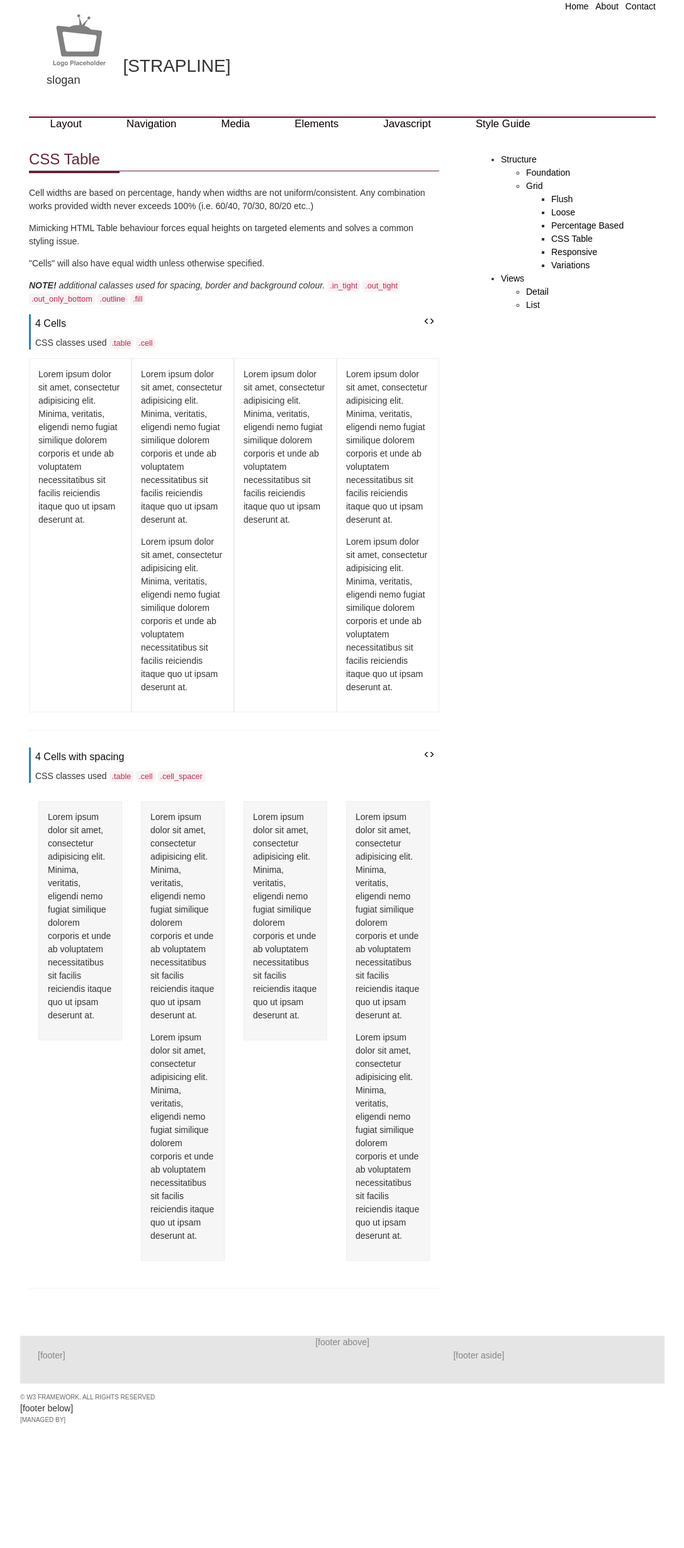
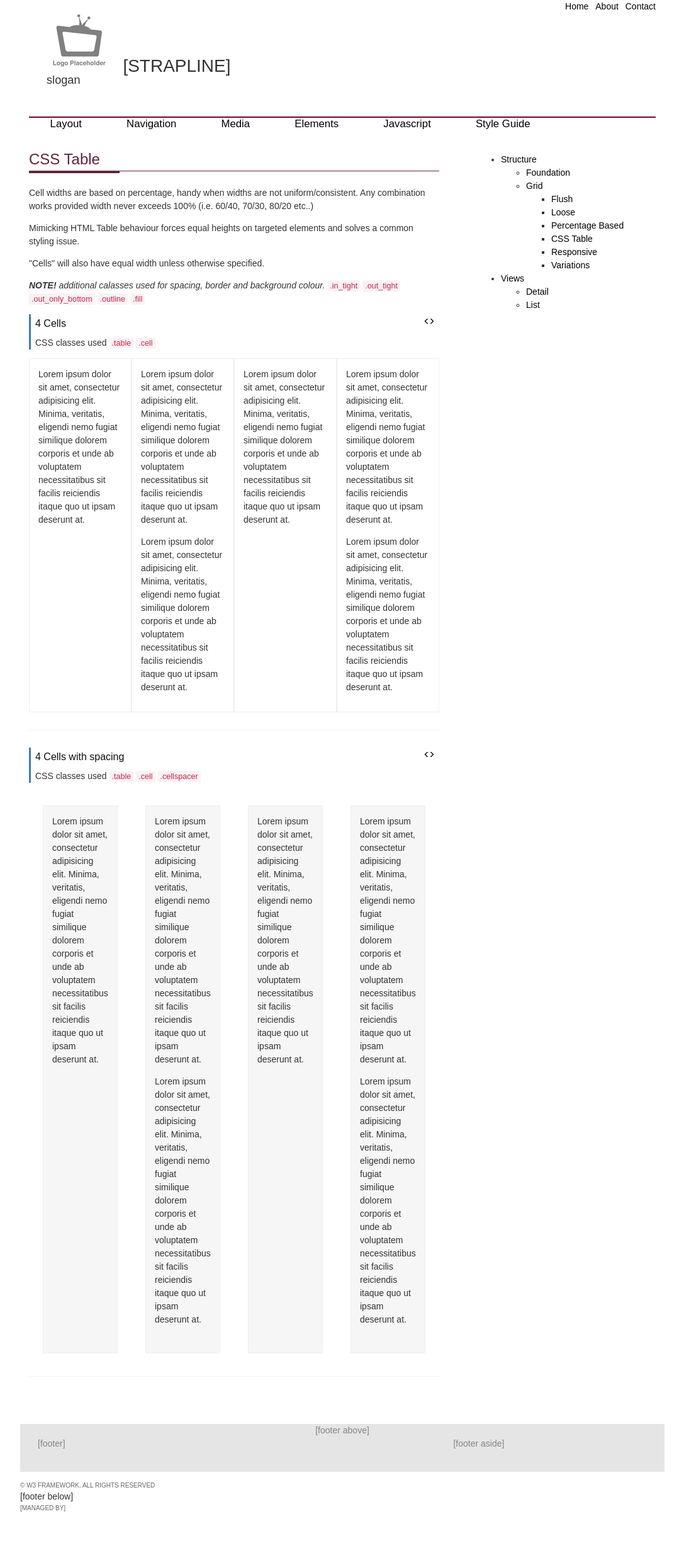
Before and after one commit to 2dpi/templates, a Jekyll site: the page built from www/elements/manual/layout/table.html, in a window 1280 px wide. Shown: the whole page at 63% size, without its empty margins (96-1183 px from the left). Built offline with Jekyll 4.4.1, drawn with Linux system fonts in a browser that asks for light colours; some web fonts are replaced; before the commit the page ends 2318 px from its top, so only the background shows below that.

Commit message:
adding pages

```diff
--- a/www/css/content/grid.css
+++ b/www/css/content/grid.css
@@ -399,7 +399,7 @@
 	float: none;
 	height: 1px;
 }
-.cell_spacer
+.cellspacer
 {
 	height: 100% !important;
 }
--- a/www/elements/manual/layout/table.html
+++ b/www/elements/manual/layout/table.html
@@ -57,18 +57,18 @@ keywords: css3 grid
         <hr>
         <div class="callout">
           <h4>4 Cells with spacing<i class="icon-embed float_right toggle"></i></h4>
-          <p>CSS classes used <code>.table</code> <code>.cell</code> <code>.cell_spacer</code></p>
+          <p>CSS classes used <code>.table</code> <code>.cell</code> <code>.cellspacer</code></p>
         </div>
         <div class="toggle_hide out_tight out_only_bottom table wide_full">
           <div class="cell in_tight">
-            <div class="cell_spacer outline out_tight in_tight fill">
+            <div class="cellspacer outline out_tight in_tight fill">
               <p>
                 Lorem ipsum dolor sit amet, consectetur adipisicing elit. Minima, veritatis, eligendi nemo fugiat similique dolorem corporis et unde ab voluptatem necessitatibus sit facilis reiciendis itaque quo ut ipsam deserunt at.
               </p>
             </div>
           </div>
           <div class="cell in_tight">
-            <div class="cell_spacer outline out_tight in_tight fill">
+            <div class="cellspacer outline out_tight in_tight fill">
               <p>
                 Lorem ipsum dolor sit amet, consectetur adipisicing elit. Minima, veritatis, eligendi nemo fugiat similique dolorem corporis et unde ab voluptatem necessitatibus sit facilis reiciendis itaque quo ut ipsam deserunt at.
               </p>
@@ -78,14 +78,14 @@ keywords: css3 grid
             </div>
           </div>
           <div class="cell in_tight">
-            <div class="cell_spacer outline out_tight in_tight fill">
+            <div class="cellspacer outline out_tight in_tight fill">
               <p>
                 Lorem ipsum dolor sit amet, consectetur adipisicing elit. Minima, veritatis, eligendi nemo fugiat similique dolorem corporis et unde ab voluptatem necessitatibus sit facilis reiciendis itaque quo ut ipsam deserunt at.
               </p>
             </div>
           </div>
           <div class="cell in_tight">
-            <div class="cell_spacer outline out_tight in_tight fill">
+            <div class="cellspacer outline out_tight in_tight fill">
               <p>
                 Lorem ipsum dolor sit amet, consectetur adipisicing elit. Minima, veritatis, eligendi nemo fugiat similique dolorem corporis et unde ab voluptatem necessitatibus sit facilis reiciendis itaque quo ut ipsam deserunt at.
               </p>
```
